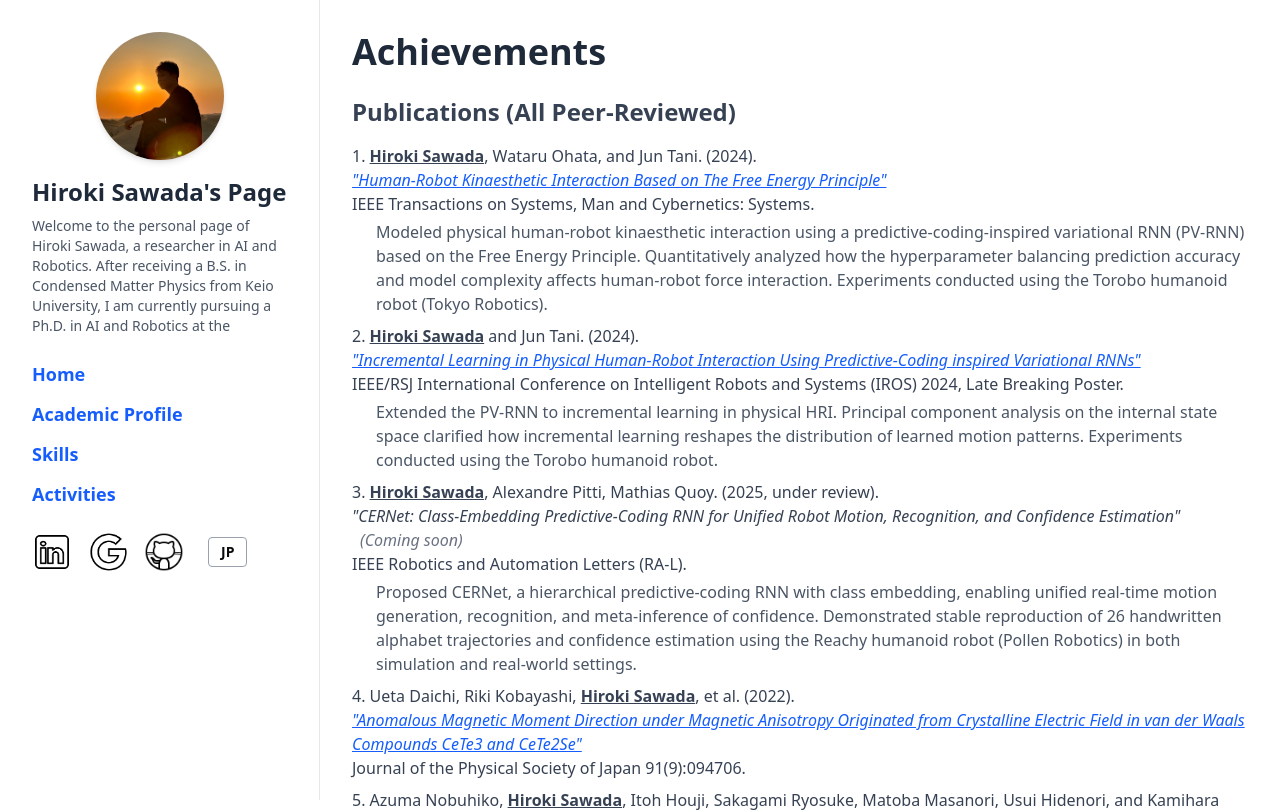
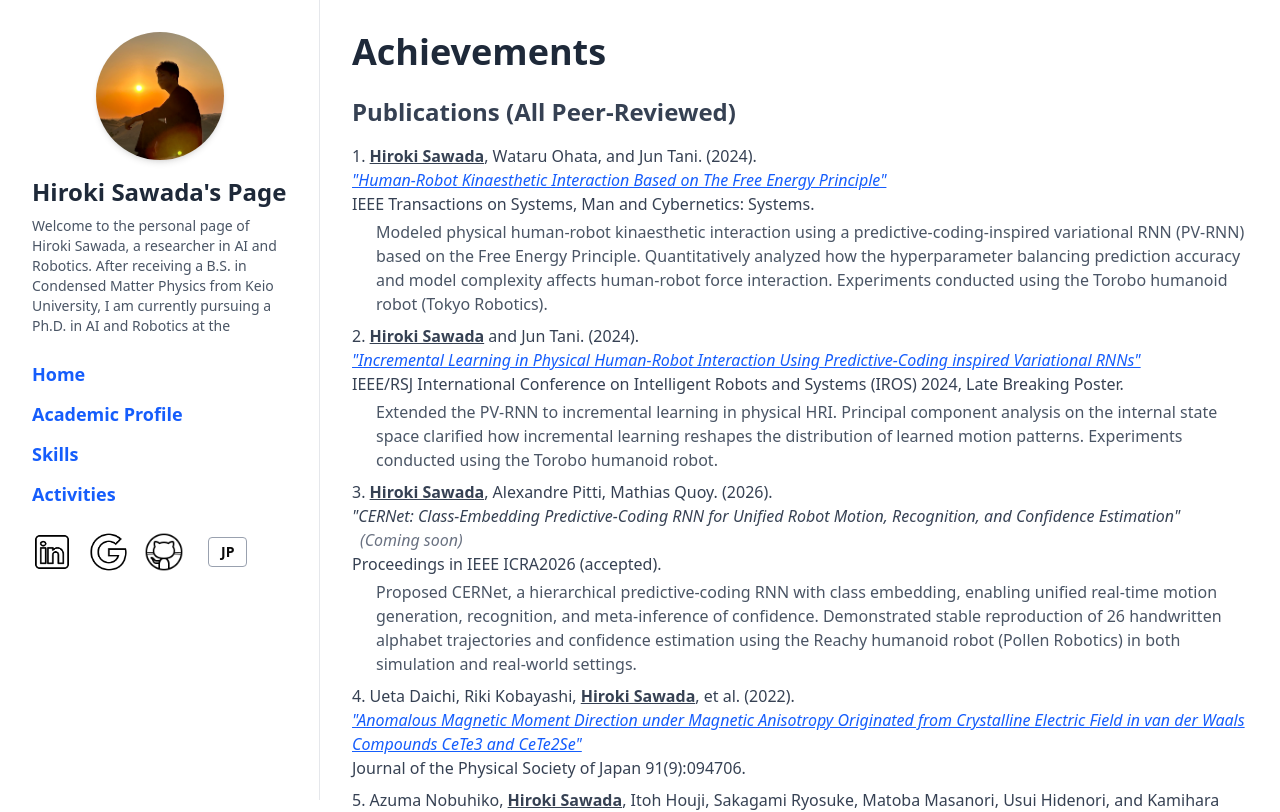
Before and after one commit to hiroki-oist/PersonalWebsite, a Next.js app: page /en/achievements in a window 1280 px wide. Shown: the top 812 px of the page. Built offline with nearby package versions, Linux system fonts and the light colour scheme.

Commit message:
Updated ICRA info

```diff
--- a/app/achievements/page.js
+++ b/app/achievements/page.js
@@ -58,14 +58,14 @@ export default function Achievements() {
             </li>
 
             <li>
-              <span className="font-bold underline">Hiroki Sawada</span>, Alexandre Pitti, Mathias Quoy. (2025, under review).
+              <span className="font-bold underline">Hiroki Sawada</span>, Alexandre Pitti, Mathias Quoy. (2026).
               <br />
               <em>
                 &quot;CERNet: Class-Embedding Predictive-Coding RNN for Unified Robot Motion, Recognition, and Confidence Estimation&quot;
                 <span className="text-gray-500 text-sm ml-2">(Coming soon)</span>
               </em>
               <br />
-              IEEE Robotics and Automation Letters (RA-L).
+              Proceedings in IEEE ICRA 2026 (accepted).
               <p className="ml-6 mt-1">
                 予測符号化とクラスEmbeddingを多層化RNNに埋め込むことで、「生成、認識、自信のメタ推論」をリアルタイムに行える新たなモデル、CERNetを提案。
                 ロボットを人が導いて手書きアルファベット26文字を教えることで、シミュレーションと実空間それぞれにおいて、学んだ26軌道の安定生成、軌道情報の推定および
--- a/app/en/achievements/page.js
+++ b/app/en/achievements/page.js
@@ -60,14 +60,14 @@ export default function AchievementsEn() {
             </li>
 
             <li>
-              <span className="font-bold underline">Hiroki Sawada</span>, Alexandre Pitti, Mathias Quoy. (2025, under review).
+              <span className="font-bold underline">Hiroki Sawada</span>, Alexandre Pitti, Mathias Quoy. (2026).
               <br />
               <em>
                 &quot;CERNet: Class-Embedding Predictive-Coding RNN for Unified Robot Motion, Recognition, and Confidence Estimation&quot;
                 <span className="text-gray-500 ml-2">(Coming soon)</span>
               </em>
               <br />
-              IEEE Robotics and Automation Letters (RA-L).
+              Proceedings in IEEE ICRA2026 (accepted).
               <p className="ml-6 mt-1 text-gray-600">
                 Proposed CERNet, a hierarchical predictive-coding RNN with class embedding,
                 enabling unified real-time motion generation, recognition, and meta-inference of confidence.
```
